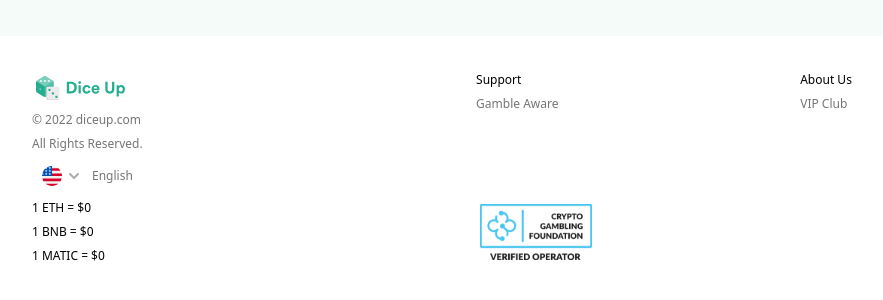
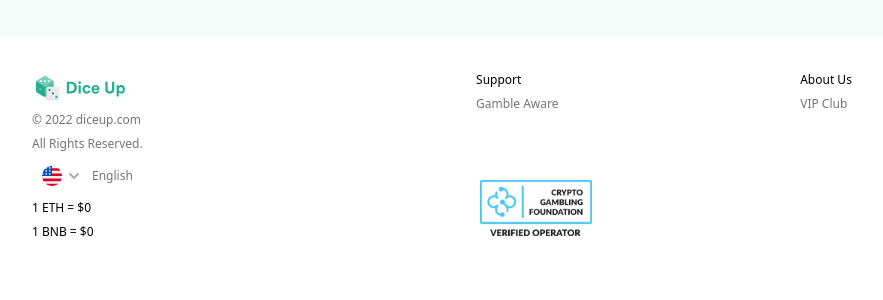
Before and after one commit to MeetM15/crypto-bets-site, a Next.js app: page / in a window 1280 px wide. Shown: the part 1446-1746 px from the top of the page, without its empty margins (104-987 px from the left). After the commit the page ends 1722 px from the top, so only its background shows below. Built offline with nearby package versions, Linux system fonts and the light colour scheme; no server answers.

Commit message:
removed polygon from footer

```diff
--- a/pages/index.js
+++ b/pages/index.js
@@ -259,9 +259,10 @@ export default function Home() {
               <div className="font-medium text-xs text-black">
                 1 BNB = ${binancePrice}
               </div>
-              <div className="font-medium text-xs text-black">
+              {/* polygon */}
+              {/* <div className="font-medium text-xs text-black">
                 1 MATIC = ${maticPrice}
-              </div>
+              </div> */}
             </div>
             <div className="flex flex-wrap w-3/4 justify-evenly">
               <div className="flex flex-col items-start justify-between md:w-auto p-2">
--- a/pages/vip-club/index.js
+++ b/pages/vip-club/index.js
@@ -316,9 +316,10 @@ const VipClub = () => {
               <div className="font-medium text-xs text-black">
                 1 BNB = ${binancePrice}
               </div>
-              <div className="font-medium text-xs text-black">
+              {/* polygon */}
+              {/* <div className="font-medium text-xs text-black">
                 1 MATIC = ${maticPrice}
-              </div>
+              </div> */}
             </div>
             <div className="flex flex-wrap w-3/4 justify-evenly">
               <div className="flex flex-col items-start justify-between md:w-auto p-2">
```
